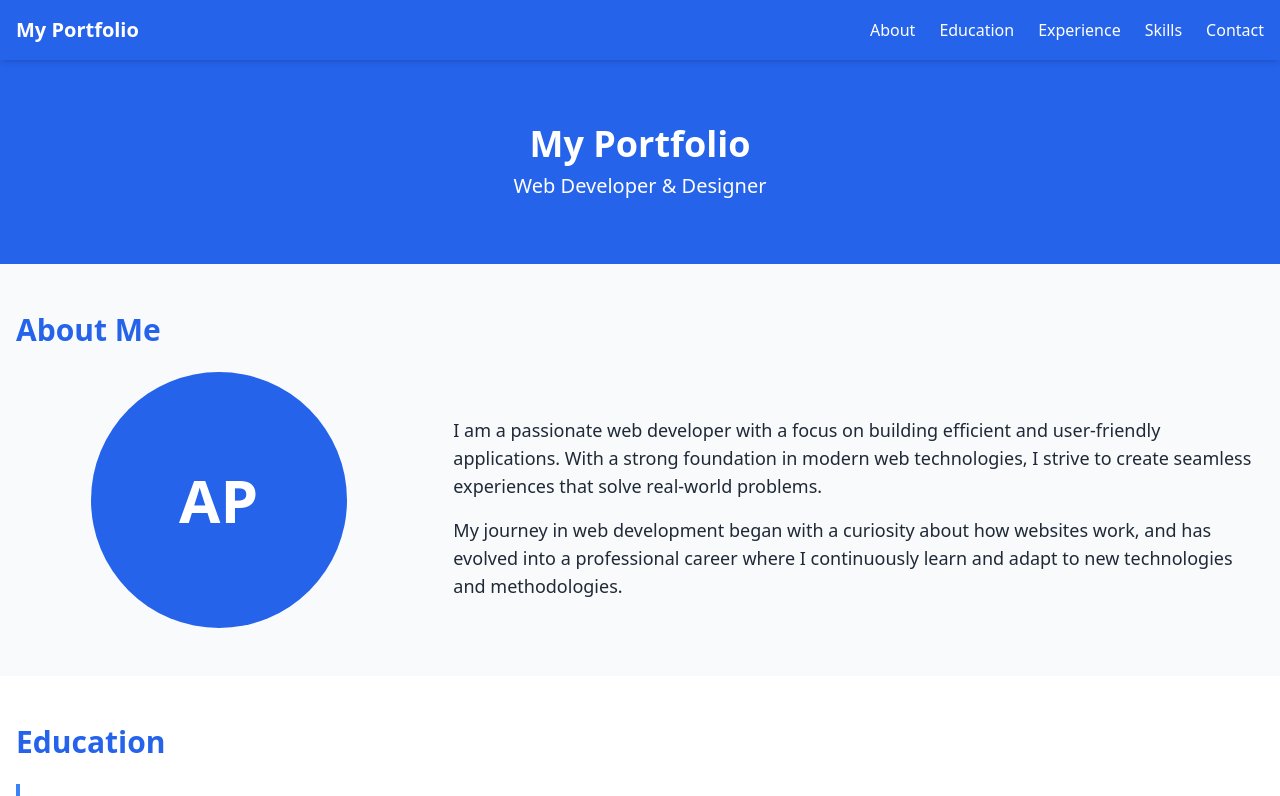
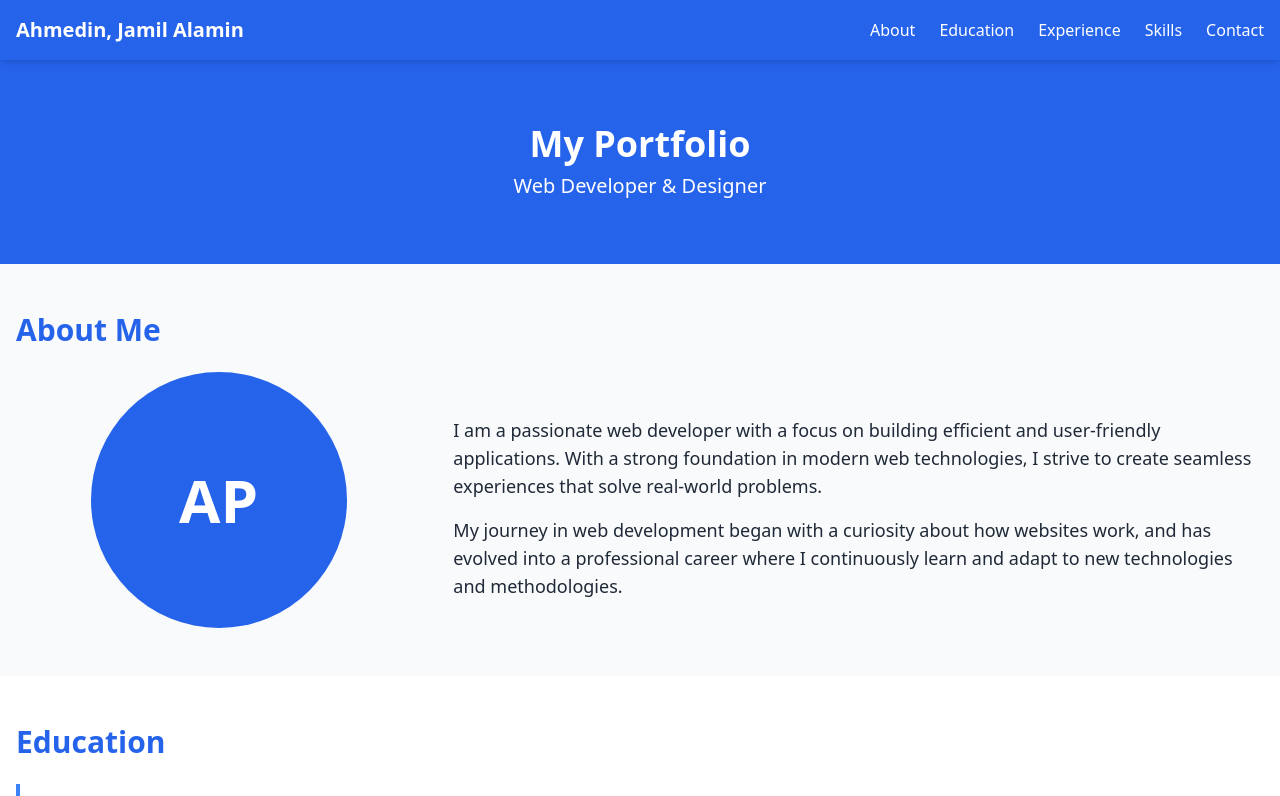
Before and after one commit to Ahmedin-Jamil/Ahmedin-Final_Project, a React (Vite) app: page / in a window 1280 px wide. Shown: the top 796 px of the page. Built offline with nearby package versions, Linux system fonts and the light colour scheme.

Commit message:
Update Navbar.jsx

```diff
--- a/src/components/Navbar.jsx
+++ b/src/components/Navbar.jsx
@@ -19,7 +19,7 @@ const Navbar = () => {
     <nav className="bg-blue-600 text-white sticky top-0 z-50 shadow-md">
       <div className="container mx-auto px-4">
         <div className="flex justify-between items-center py-4">
-          <div className="text-xl font-bold">My Portfolio</div>
+          <div className="text-xl font-bold">Ahmedin, Jamil Alamin</div>
 
           {/* Mobile menu button */}
           <div className="md:hidden">
```
